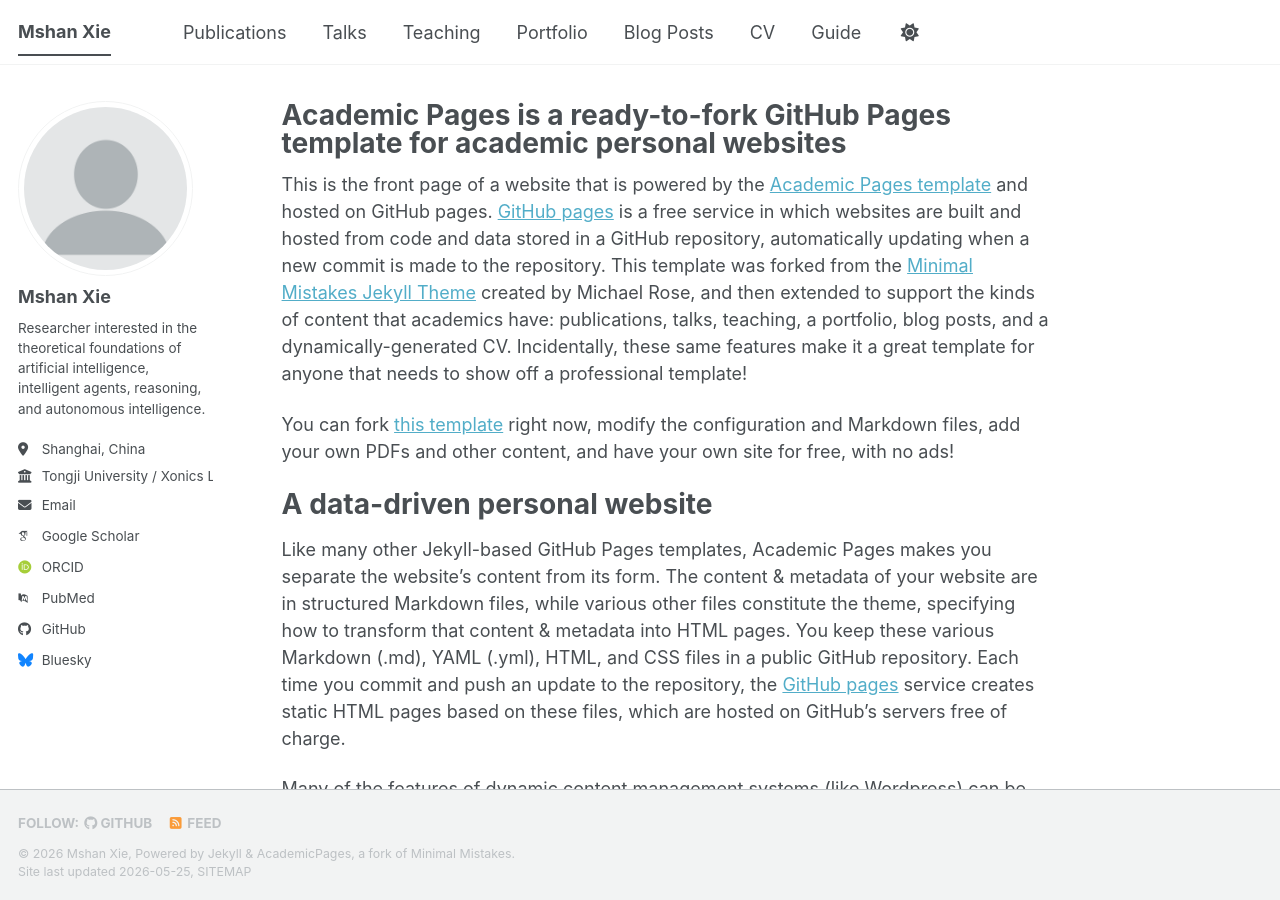
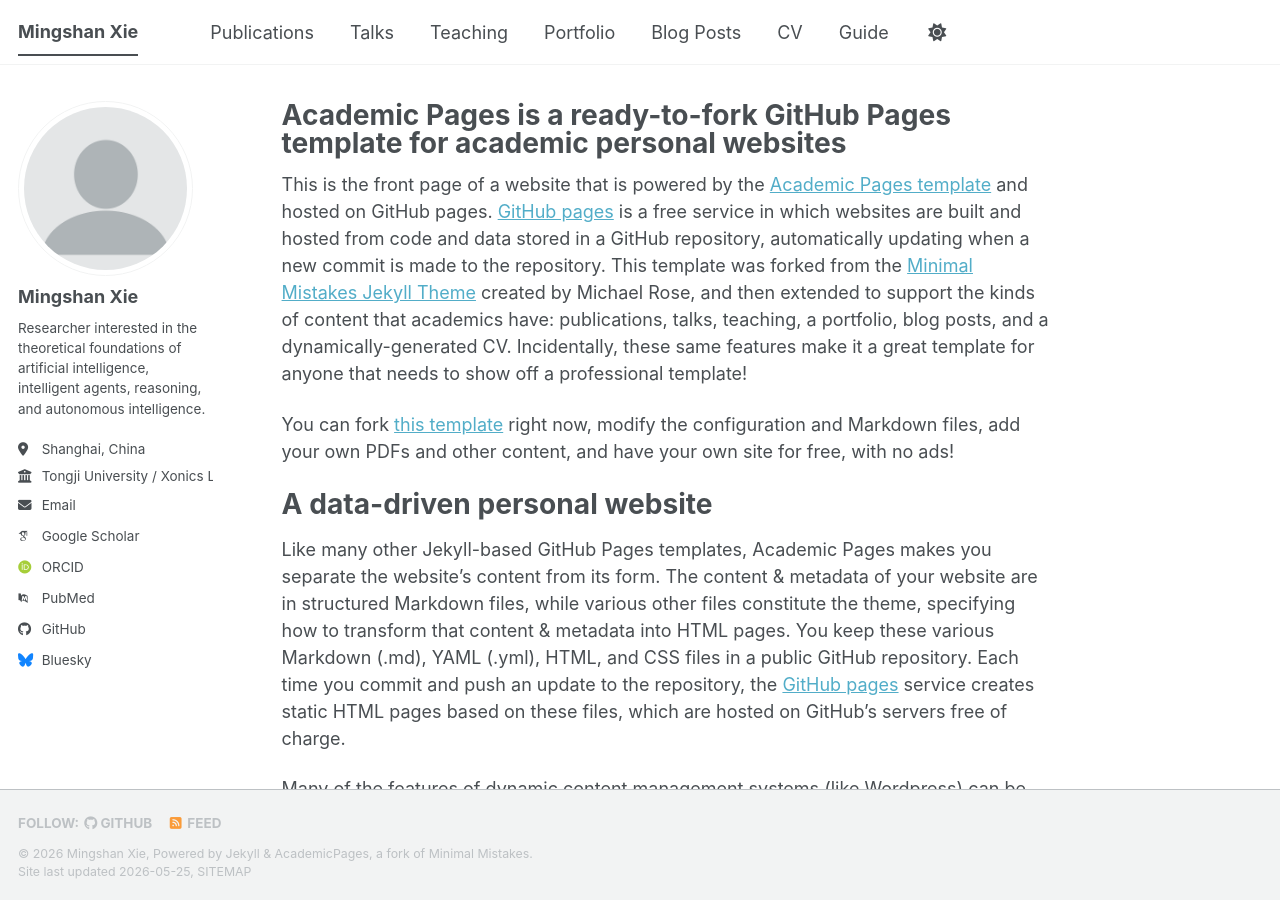
Before and after one commit to Mshan-XIE/Mshan-XIE.github.io, a Jekyll site: the page built from _pages/about.md, in a window 1280 px wide and 900 px high. Built offline with Jekyll 4.4.1, drawn with Linux system fonts in a browser that asks for light colours; some web fonts are replaced; a script bundle is joined from its source files by our own code; library files that are not in the unit come from our copies.

Commit message:
Update _config.yml

```diff
--- a/_config.yml
+++ b/_config.yml
@@ -9,10 +9,10 @@
 # Basic Site Settings
 locale                   : "en-US"
 site_theme               : "default" # The available themes options are "default", "air", "sunrise", "mint", "dirt" and "contrast"
-title                    : "Mshan Xie"
+title                    : "Mingshan Xie"
 title_separator          : "-"
-name                     : &name "Mshan Xie"
-description              : &description "Personal academic website of Mshan Xie"   # Update this with a general description of your site, this is the default if not overridden by a page
+name                     : &name "Mingshan Xie"
+description              : &description "Personal academic website of Mingshan Xie"   # Update this with a general description of your site, this is the default if not overridden by a page
 url                      : "https://mshan-xie.github.io" # The base hostname & protocol for your site e.g. "https://[your GitHub username].github.io",
                                                            # or if you already have some other page hosted on Github then use "https://[your GitHub username].github.io/[Your Repo Name]"
 baseurl                  : "" # the subpath of your site, e.g. "/blog"
@@ -24,7 +24,7 @@ repository               : "Mshan-XIE/Mshan-XIE.github.io"
 author:
   # Biographic information
   avatar           : "profile.png"
-  name             : "Mshan Xie"
+  name             : "Mingshan Xie"
   pronouns         : # example: "she/her"
   bio              : "Researcher interested in the theoretical foundations of artificial intelligence, intelligent agents, reasoning, and autonomous intelligence."
   location         : "Shanghai, China"
@@ -35,7 +35,7 @@ author:
   # Academic websites
   academia         : # URL
   arxiv            : # URL - Update with the correct link to your profile
-  googlescholar    : "https://scholar.google.com/citations?user=PS_CX0AAAAAJ"
+  googlescholar    : "https://scholar.google.com/citations?user=lNVvhz0AAAAJ&hl=en&oi=ao"
   inspire-hep      : # URL
   impactstory      : # URL
   orcid            : "https://orcid.org/yourorcidurl"
```
